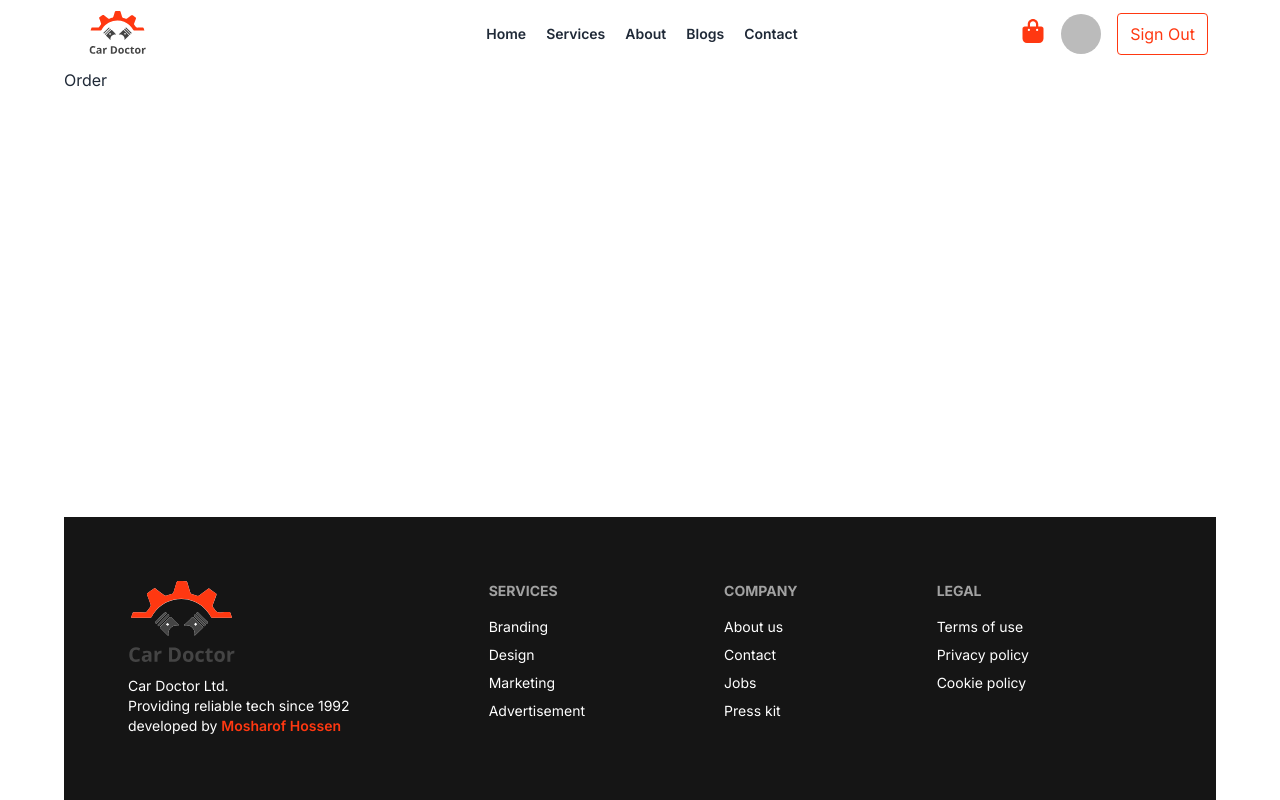
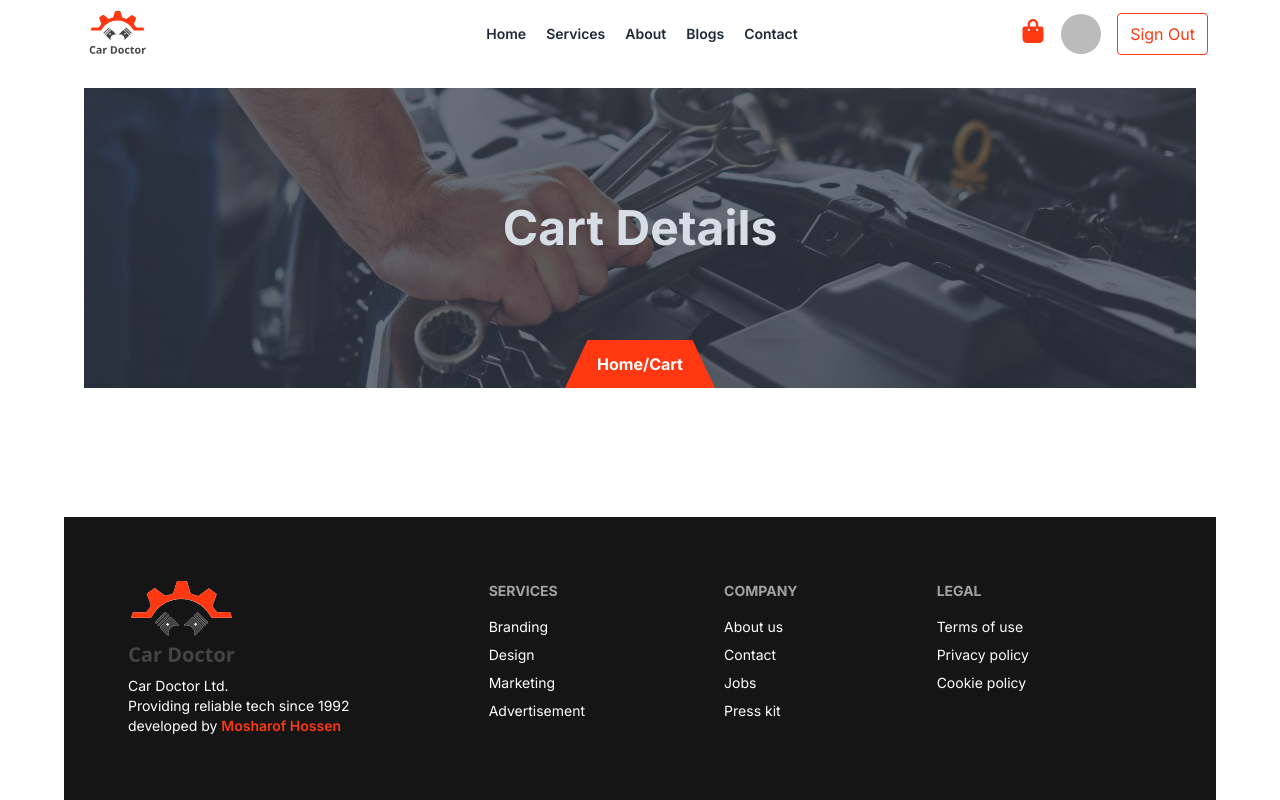
Before and after one commit to Mosharof-Hossen/Car-Doctor, a React (Vite) app in the folder client/: page /order in a window 1280 px wide. Built offline with nearby package versions, Linux system fonts and the light colour scheme; no server answers; sample sign-in values are in the browser's storage.

Commit message:
cart data loaded

```diff
--- a/client/src/Pages/Checkout/Checkout.jsx
+++ b/client/src/Pages/Checkout/Checkout.jsx
@@ -46,7 +46,6 @@ const Checkout = () => {
             })
         console.log(orderInfo);
     }
-
     return (
         <div className="p-5">
             <div
--- a/client/src/Pages/Order/Order.jsx
+++ b/client/src/Pages/Order/Order.jsx
@@ -1,8 +1,38 @@
+import { useContext, useEffect, useState } from "react";
+import orderBanner from "../../assets/images/checkout/checkout.png"
+import { AuthContext } from "../../Providers/AuthProvider";
+const Order = () => {
+    const { user } = useContext(AuthContext)
+    const [bookings, setBookings] = useState([]);
+    useEffect(() => {
+        fetch(`http://localhost:3000/bookings/${user.uid}`)
+            .then(res => res.json())
+            .then(data => setBookings(data))
+    }, [user.uid])
+    console.log(bookings);
+    return (
+        <div className="p-5">
+            <div
+                className="relative hero h-[300px] bg-cover bg-center bg-no-repeat "
+                style={{
+                    backgroundImage: `url(${orderBanner})`,
+                }}>
+                <div className="hero-overlay bg-opacity-70 "></div>
+                <div className="hero-content text-neutral-content text-center ">
+                    <div className="max-w-md">
+                        <h1 className="mb-5 text-5xl font-bold">Cart Details</h1>
 
-const Order = () => {
-    return (
-        <div>
-            Order
+                        <button
+                            disabled
+                            style={{ clipPath: "polygon(15% 0%, 85% 0%, 100% 100%, 0% 100%)" }}
+                            className="absolute bottom-0 left-1/2 transform -translate-x-1/2 trapezium bg-primary-c text-white font-bold py-3 px-8 hover:bg-blue-700 transition duration-300">
+                            Home/Cart
+                        </button>
+                    </div>
+                </div>
+            </div>
+
+
         </div>
     );
 };
--- a/client/src/Routers/Routes.jsx
+++ b/client/src/Routers/Routes.jsx
@@ -61,7 +61,7 @@ const router = createBrowserRouter([
             },
             {
                 path: "/order",
-                element: <Order></Order>
+                element: <PrivateRoute><Order></Order></PrivateRoute>
             }
 
         ]
```
Also changed, not shown: 1 other file (tests, documents, lock files or other folders).
